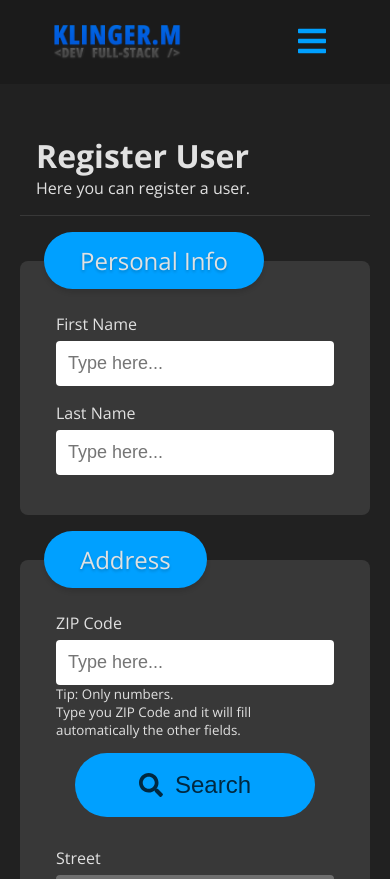
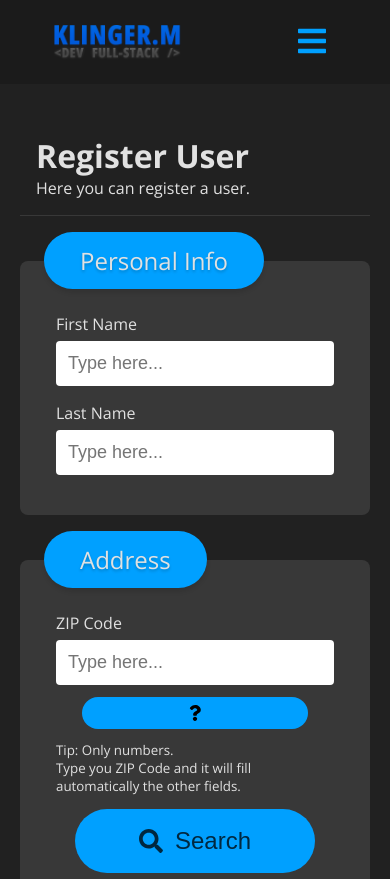
Before and after one commit to KlingerMatheus/challenge_m, a Vue app: page /#/ in a window 390 px wide. Shown: the top 879 px of the page. Built offline with nearby package versions, Linux system fonts and the light colour scheme.

Commit message:
feat(formregisteruse.vue): added a new button on zip input
This button is going to redirect the user to another page, BuscaCep, to give his an possibility to
search for his zip if he don't know it.

```diff
--- a/src/components/FormRegisterUser.vue
+++ b/src/components/FormRegisterUser.vue
@@ -37,6 +37,7 @@
       <div class="row">
         <div class="input-group input-group-address">
           <label for="zip">ZIP Code</label>
+          <div class="row">
             <input
               type="text"
               id="zip"
@@ -46,6 +47,18 @@
               class="input-text"
               v-model="userData.address.zip"
             />
+            <div class="btn-search-zip">
+              <a
+                href="https://buscacepinter.correios.com.br/app/endereco/index.php"
+                target="_blank"
+                rel="noopener noreferrer"
+                ><i class="fa fa-question"></i
+                ><span class="tooltip animate__animated animate__backInLeft"
+                  >If you don't know you ZIP code then click here!</span
+                ></a
+              >
+            </div>
+          </div>
           <small>
             Tip: Only numbers. <br />
             Type you ZIP Code and it will fill automatically the other
@@ -408,6 +421,7 @@ input {
   padding: 12px;
   font-size: 18px;
   border-radius: 4px;
+  flex-grow: 1;
   outline: none;
   transition: all 150ms;
 }
@@ -477,4 +491,50 @@ input:focus {
   color: rgba(255, 255, 255, 0.9);
   outline-width: 3px;
 }
+
+.btn-search-zip {
+  position: relative;
+  display: flex;
+  align-items: center;
+  justify-content: center;
+  width: 50px;
+  margin-left: 20px;
+  border-radius: 100px;
+  overflow: hidden;
+  background-color: rgb(0, 160, 255);
+  transition: ease 250ms;
+}
+
+.btn-search-zip a {
+  color: rgba(0, 0, 0, 1);
+  text-decoration: none;
+  width: 100%;
+  height: 100%;
+  display: flex;
+  align-items: center;
+  justify-content: center;
+}
+
+.btn-search-zip:hover {
+  transform: scale(1.16);
+  background-color: rgb(255, 255, 255);
+  box-shadow: 0px 0px 4px rgb(0, 160, 255);
+}
+
+.btn-search-zip a:hover {
+  color: rgb(0, 160, 255);
+}
+
+.tooltip {
+  position: absolute;
+  display: none;
+}
+
+@media screen and (max-width: 424px) {
+  .btn-search-zip {
+    flex-grow: 1;
+    margin: 12px 26px;
+    padding-block: 8px;
+  }
+}
 </style>
```
Lines whose indentation alone changed are shown as unchanged.
